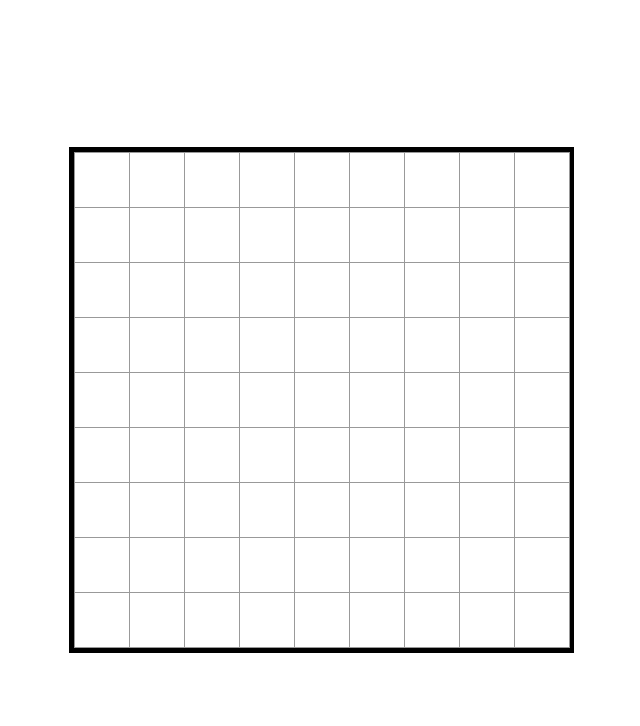
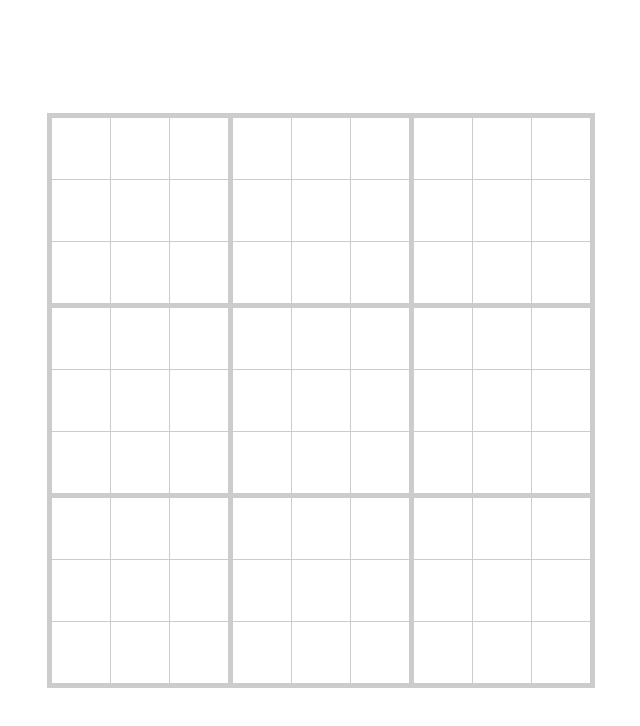
Before and after one commit to pengmai/sudokusolver, a React (Create React App) app: page / in a window 1280 px wide. Shown: the top 726 px of the page, without its empty margins (319-959 px from the left). Built offline with nearby package versions, Linux system fonts and the light colour scheme.

Commit message:
Finished styling the board

```diff
--- a/public/main.css
+++ b/public/main.css
@@ -10,31 +10,43 @@
 
   margin: auto;
 
-  border: 5px solid black;
-  padding-top: 1px;
+  border-collapse: collapse;
+  border: 5px solid #ccc;
 }
 
-.board-row:after {
+/*.board-row:after {
   clear: both;
   content: "";
   display: table;
-}
+}*/
 
 .square {
-  background: #fff;
-  border: 1px solid #999;
-  float: left;
+  background: white;
+  border: None;
+  /*float: left;*/
   font-size: 24px;
   font-weight: bold;
   line-height: 56px;
   height: 56px;
-  margin-right: -1px;
-  margin-top: -1px;
-  padding: 0;
-  text-align: center;
+  /*margin-right: -1px;
+  margin-top: -1px;*/
+  /*padding: 0;*/
+  /*text-align: center;*/
   width: 56px;
 }
 
 .square:focus {
   outline: none;
 }
+
+td {
+  border: 1px solid #ccc;
+}
+
+td:nth-child(3n) {
+  border-right: 5px solid #ccc;
+}
+
+tr:nth-child(3n) td {
+  border-bottom: 5px solid #ccc;
+}
--- a/src/index.js
+++ b/src/index.js
@@ -1,7 +1,7 @@
 import React from 'react';
 import ReactDOM from 'react-dom';
 import './index.css';
-import registerServiceWorker from './registerServiceWorker';
+//import registerServiceWorker from './registerServiceWorker';
 
 function Square(props) {
   return (
@@ -17,7 +17,7 @@ class Board extends React.Component {
   }
 
   handleClick(i) {
-    alert("You clicked me! " + i);
+    console.log("Clicked square " + i);
   }
 
   renderSquare(i) {
@@ -31,107 +31,109 @@ class Board extends React.Component {
 
   render() {
     return (
-      <div className="board">
-        <div className="board-row">
-          {this.renderSquare(0)}
-          {this.renderSquare(1)}
-          {this.renderSquare(2)}
-          {this.renderSquare(3)}
-          {this.renderSquare(4)}
-          {this.renderSquare(5)}
-          {this.renderSquare(6)}
-          {this.renderSquare(7)}
-          {this.renderSquare(8)}
-        </div>
-        <div className="board-row">
-          {this.renderSquare(0)}
-          {this.renderSquare(1)}
-          {this.renderSquare(2)}
-          {this.renderSquare(3)}
-          {this.renderSquare(4)}
-          {this.renderSquare(5)}
-          {this.renderSquare(6)}
-          {this.renderSquare(7)}
-          {this.renderSquare(8)}
-        </div>
-        <div className="board-row">
-          {this.renderSquare(0)}
-          {this.renderSquare(1)}
-          {this.renderSquare(2)}
-          {this.renderSquare(3)}
-          {this.renderSquare(4)}
-          {this.renderSquare(5)}
-          {this.renderSquare(6)}
-          {this.renderSquare(7)}
-          {this.renderSquare(8)}
-        </div>
-        <div className="board-row">
-          {this.renderSquare(0)}
-          {this.renderSquare(1)}
-          {this.renderSquare(2)}
-          {this.renderSquare(3)}
-          {this.renderSquare(4)}
-          {this.renderSquare(5)}
-          {this.renderSquare(6)}
-          {this.renderSquare(7)}
-          {this.renderSquare(8)}
-        </div>
-        <div className="board-row">
-          {this.renderSquare(0)}
-          {this.renderSquare(1)}
-          {this.renderSquare(2)}
-          {this.renderSquare(3)}
-          {this.renderSquare(4)}
-          {this.renderSquare(5)}
-          {this.renderSquare(6)}
-          {this.renderSquare(7)}
-          {this.renderSquare(8)}
-        </div>
-        <div className="board-row">
-          {this.renderSquare(0)}
-          {this.renderSquare(1)}
-          {this.renderSquare(2)}
-          {this.renderSquare(3)}
-          {this.renderSquare(4)}
-          {this.renderSquare(5)}
-          {this.renderSquare(6)}
-          {this.renderSquare(7)}
-          {this.renderSquare(8)}
-        </div>
-        <div className="board-row">
-          {this.renderSquare(0)}
-          {this.renderSquare(1)}
-          {this.renderSquare(2)}
-          {this.renderSquare(3)}
-          {this.renderSquare(4)}
-          {this.renderSquare(5)}
-          {this.renderSquare(6)}
-          {this.renderSquare(7)}
-          {this.renderSquare(8)}
-        </div>
-        <div className="board-row">
-          {this.renderSquare(0)}
-          {this.renderSquare(1)}
-          {this.renderSquare(2)}
-          {this.renderSquare(3)}
-          {this.renderSquare(4)}
-          {this.renderSquare(5)}
-          {this.renderSquare(6)}
-          {this.renderSquare(7)}
-          {this.renderSquare(8)}
-        </div>
-        <div className="board-row">
-          {this.renderSquare(0)}
-          {this.renderSquare(1)}
-          {this.renderSquare(2)}
-          {this.renderSquare(3)}
-          {this.renderSquare(4)}
-          {this.renderSquare(5)}
-          {this.renderSquare(6)}
-          {this.renderSquare(7)}
-          {this.renderSquare(8)}
-        </div>
-      </div>
+      <table className="board">
+        <tbody>
+          <tr className="board-row">
+            <td>{this.renderSquare(0)}</td>
+            <td>{this.renderSquare(1)}</td>
+            <td>{this.renderSquare(2)}</td>
+            <td>{this.renderSquare(3)}</td>
+            <td>{this.renderSquare(4)}</td>
+            <td>{this.renderSquare(5)}</td>
+            <td>{this.renderSquare(6)}</td>
+            <td>{this.renderSquare(7)}</td>
+            <td>{this.renderSquare(8)}</td>
+          </tr>
+          <tr className="board-row">
+            <td>{this.renderSquare(9)}</td>
+            <td>{this.renderSquare(10)}</td>
+            <td>{this.renderSquare(11)}</td>
+            <td>{this.renderSquare(12)}</td>
+            <td>{this.renderSquare(13)}</td>
+            <td>{this.renderSquare(14)}</td>
+            <td>{this.renderSquare(15)}</td>
+            <td>{this.renderSquare(16)}</td>
+            <td>{this.renderSquare(17)}</td>
+          </tr>
+          <tr className="board-row">
+            <td>{this.renderSquare(18)}</td>
+            <td>{this.renderSquare(19)}</td>
+            <td>{this.renderSquare(20)}</td>
+            <td>{this.renderSquare(21)}</td>
+            <td>{this.renderSquare(22)}</td>
+            <td>{this.renderSquare(23)}</td>
+            <td>{this.renderSquare(24)}</td>
+            <td>{this.renderSquare(25)}</td>
+            <td>{this.renderSquare(26)}</td>
+          </tr>
+          <tr className="board-row">
+            <td>{this.renderSquare(27)}</td>
+            <td>{this.renderSquare(28)}</td>
+            <td>{this.renderSquare(29)}</td>
+            <td>{this.renderSquare(30)}</td>
+            <td>{this.renderSquare(31)}</td>
+            <td>{this.renderSquare(32)}</td>
+            <td>{this.renderSquare(33)}</td>
+            <td>{this.renderSquare(34)}</td>
+            <td>{this.renderSquare(35)}</td>
+          </tr>
+          <tr className="board-row">
+            <td>{this.renderSquare(36)}</td>
+            <td>{this.renderSquare(37)}</td>
+            <td>{this.renderSquare(38)}</td>
+            <td>{this.renderSquare(39)}</td>
+            <td>{this.renderSquare(40)}</td>
+            <td>{this.renderSquare(41)}</td>
+            <td>{this.renderSquare(42)}</td>
+            <td>{this.renderSquare(43)}</td>
+            <td>{this.renderSquare(44)}</td>
+          </tr>
+          <tr className="board-row">
+            <td>{this.renderSquare(45)}</td>
+            <td>{this.renderSquare(46)}</td>
+            <td>{this.renderSquare(47)}</td>
+            <td>{this.renderSquare(48)}</td>
+            <td>{this.renderSquare(49)}</td>
+            <td>{this.renderSquare(50)}</td>
+            <td>{this.renderSquare(51)}</td>
+            <td>{this.renderSquare(52)}</td>
+            <td>{this.renderSquare(53)}</td>
+          </tr>
+          <tr className="board-row">
+            <td>{this.renderSquare(54)}</td>
+            <td>{this.renderSquare(55)}</td>
+            <td>{this.renderSquare(56)}</td>
+            <td>{this.renderSquare(57)}</td>
+            <td>{this.renderSquare(58)}</td>
+            <td>{this.renderSquare(59)}</td>
+            <td>{this.renderSquare(60)}</td>
+            <td>{this.renderSquare(61)}</td>
+            <td>{this.renderSquare(62)}</td>
+          </tr>
+          <tr className="board-row">
+            <td>{this.renderSquare(63)}</td>
+            <td>{this.renderSquare(64)}</td>
+            <td>{this.renderSquare(65)}</td>
+            <td>{this.renderSquare(66)}</td>
+            <td>{this.renderSquare(67)}</td>
+            <td>{this.renderSquare(68)}</td>
+            <td>{this.renderSquare(69)}</td>
+            <td>{this.renderSquare(70)}</td>
+            <td>{this.renderSquare(71)}</td>
+          </tr>
+          <tr className="board-row">
+            <td>{this.renderSquare(72)}</td>
+            <td>{this.renderSquare(73)}</td>
+            <td>{this.renderSquare(74)}</td>
+            <td>{this.renderSquare(75)}</td>
+            <td>{this.renderSquare(76)}</td>
+            <td>{this.renderSquare(77)}</td>
+            <td>{this.renderSquare(78)}</td>
+            <td>{this.renderSquare(79)}</td>
+            <td>{this.renderSquare(80)}</td>
+          </tr>
+        </tbody>
+      </table>
     )
   }
 }
--- a/src/sudoku.js
+++ b/src/sudoku.js
@@ -1,3 +1,6 @@
+/**
+ * This class currently isn't being used.
+ */
 function newSquare(i, j) {
   return {
     value: 0,
```
